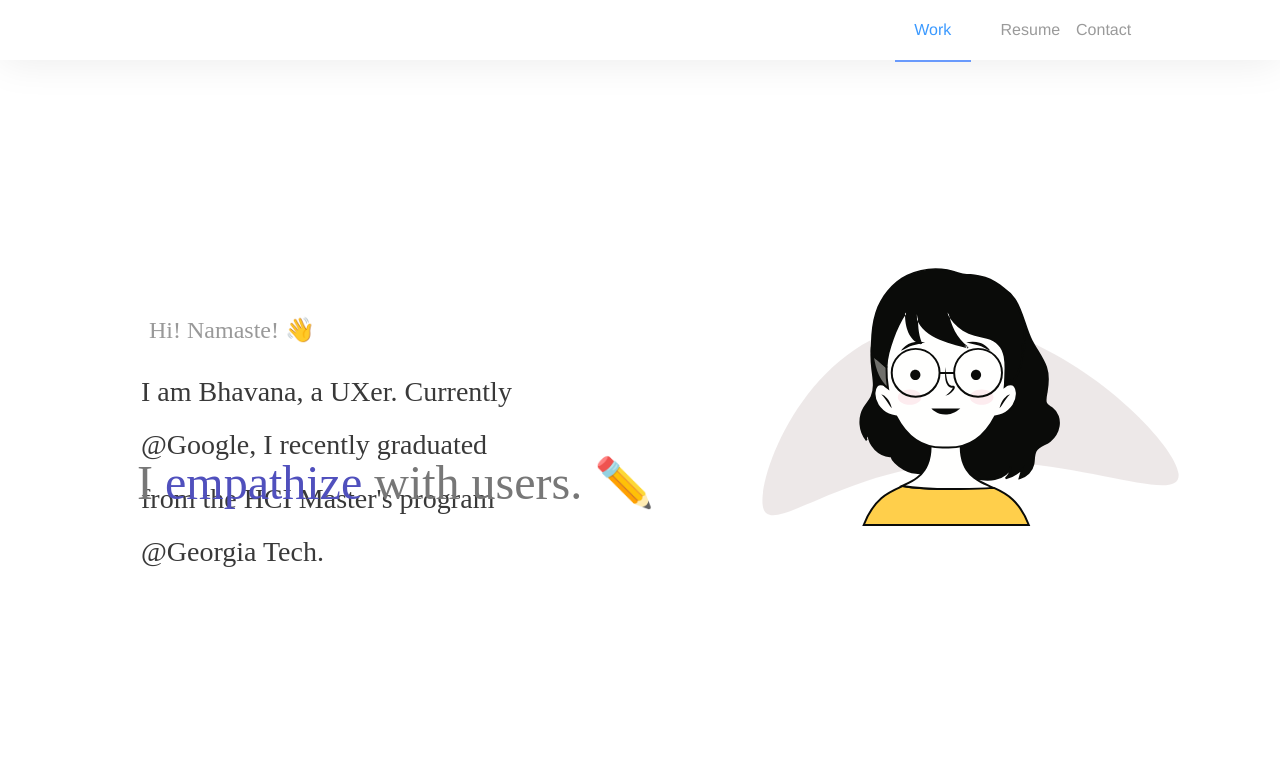
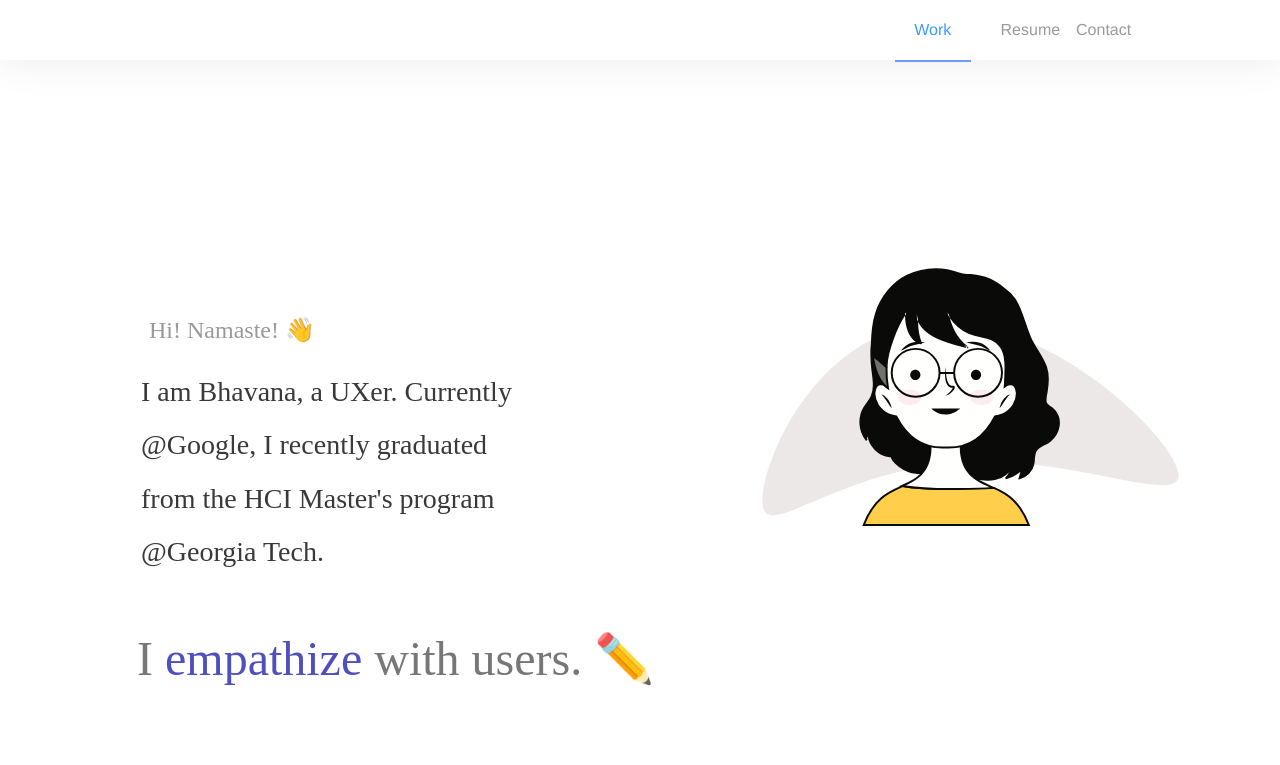
Before and after one commit to madhuribhavana/madhuri.github.io, a plain HTML site: page home.html in a window 1280 px wide. Shown: the top 765 px of the page. Drawn offline with nearby package versions, Linux system fonts and the light colour scheme; a web font is replaced by a local one.

Commit message:
Fix the header

```diff
--- a/app.css
+++ b/app.css
@@ -486,7 +486,7 @@ div.rotate-text-1 {
   height: 40px;
   font-family: product-sans-regular;
   font-size: 48px;
-  margin: 3rem 0 0 0;
+  margin: 14rem 0 0 0;
   font-weight: normal;
   font-stretch: normal;
   font-style: normal;
@@ -513,7 +513,7 @@ div.rotate-text-1 {
 .card:hover {
   transform: translate(0, -10px);
   transition-delay: 0s !important;
-  box-shadow: 0 0 5px rgba(33,33,33,.2);
+  box-shadow: 0 0 5px rgba(33, 33, 33, 0.2);
 }
 
 .card-footer {
--- a/home.html
+++ b/home.html
@@ -129,10 +129,15 @@
       <div
         class="introduction-block-description col-7 d-flex align-items-start flex-column"
       >
-        <div class="p-3 hi-Namaste">Hi! Namaste! 👋
-        </div>
+        <div class="p-3 hi-Namaste">Hi! Namaste! 👋</div>
         <div class="p-2 name-block">
-          <span class="last-name black-font">I am Bhavana, a UXer. Currently @Google, I recently graduated from the HCI Master's program @Georgia Tech.</span>
+          <span class="last-name black-font"
+            >I am Bhavana, a UXer. Currently @Google,</span
+          >
+          <span class="last-name black-font"
+            >I recently graduated from the HCI Master's program @Georgia
+            Tech.</span
+          >
         </div>
         <div class="p-1 job-block role-block">
           I <span class="rotate blue-font">empathize</span> with users. ✏️
```
